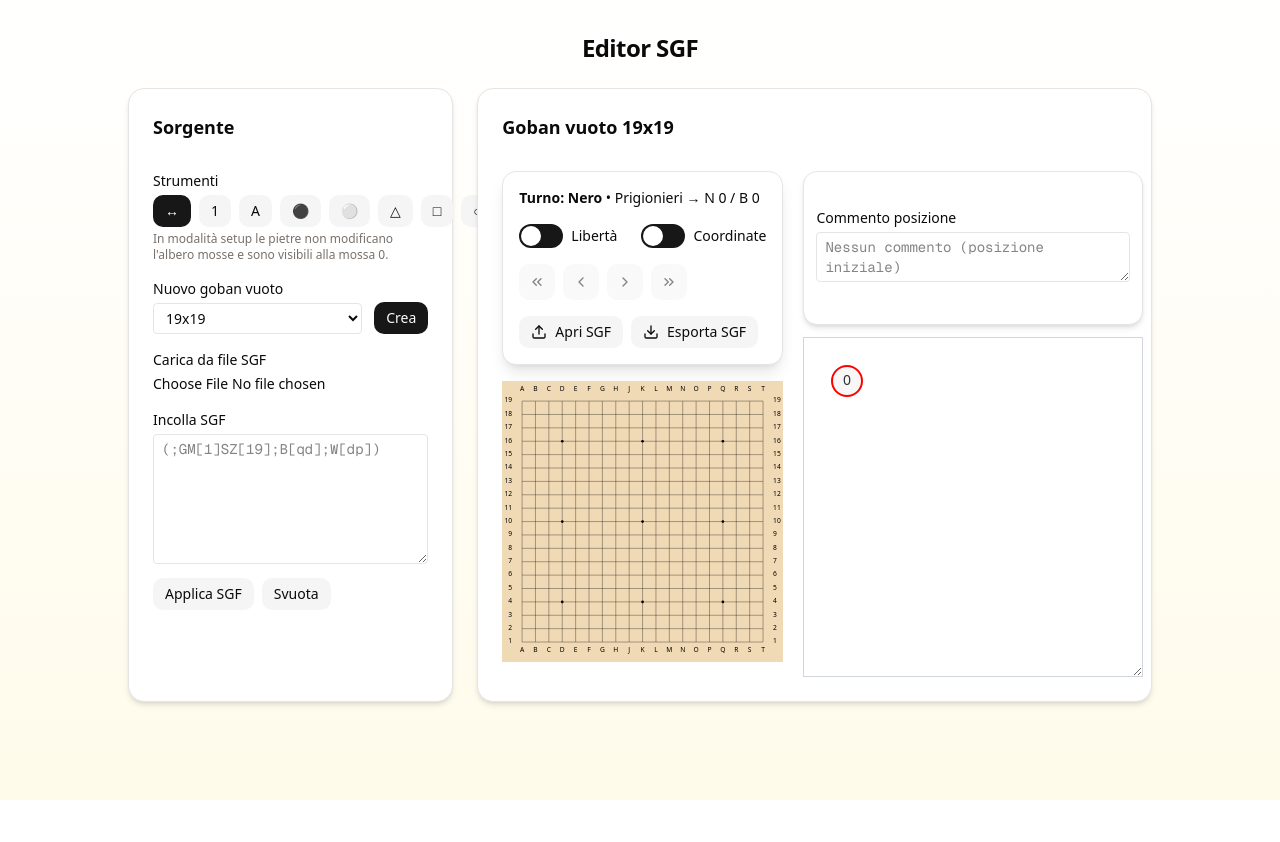
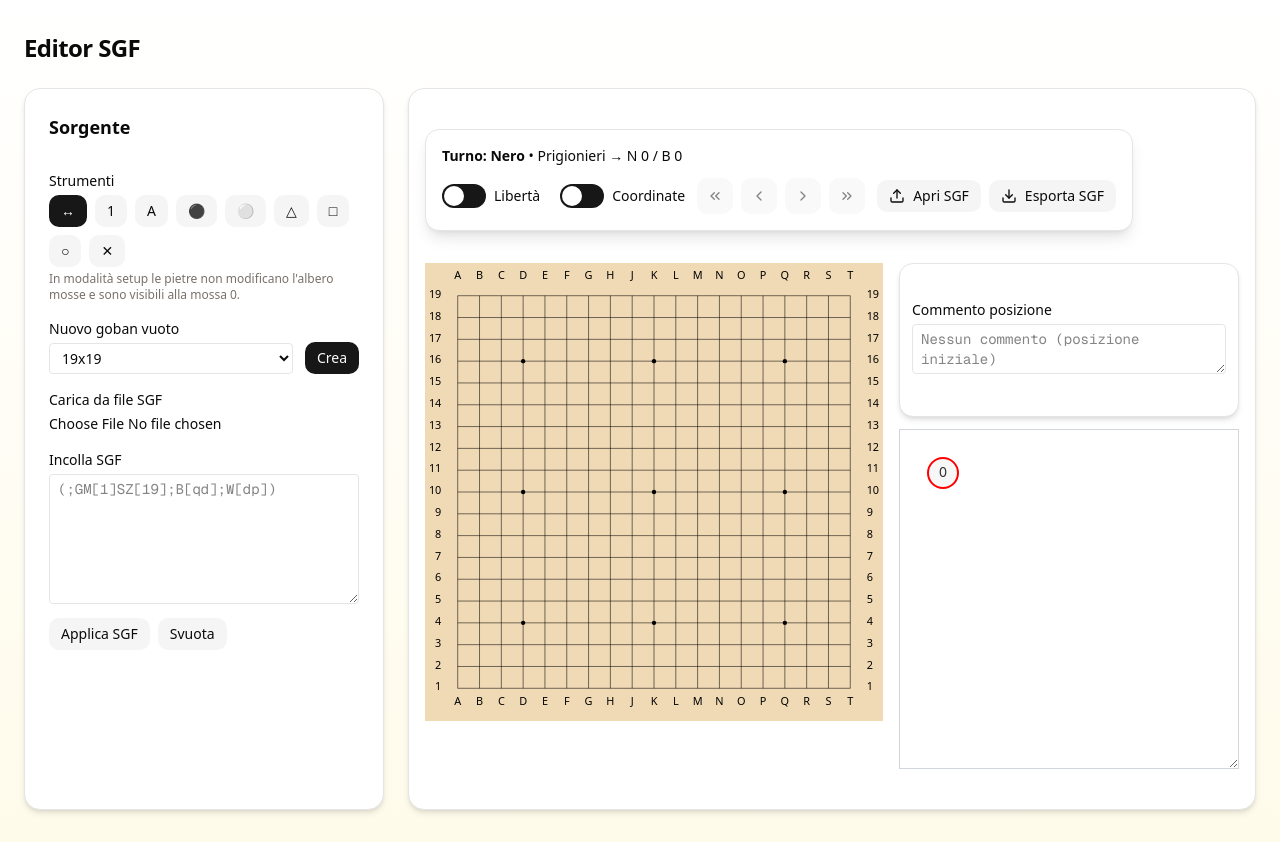
Before and after one commit to Wamba85/ludo-go, a Next.js app: page /editor in a window 1280 px wide. Before the commit the page ends 800 px from the top, so only its background shows below. Built offline with nearby package versions, Linux system fonts and the light colour scheme.

Commit message:
update layout editor

```diff
--- a/src/app/editor/page.tsx
+++ b/src/app/editor/page.tsx
@@ -44,7 +44,6 @@ function nextLetterRank(arr: Label[]): number {
   return max;
 }
 
-type Mode = 'empty' | 'fromSgf';
 type Tool =
   | 'play'
   | 'setupB'
@@ -57,7 +56,6 @@ type Tool =
   | 'labelLET';
 
 export default function SgfEditorPage() {
-  const [mode, setMode] = useState<Mode>('empty');
   const [boardSize, setBoardSize] = useState<number>(19);
   const [sgfText, setSgfText] = useState<string>('');
   const [rev, setRev] = useState(0); // per rimontare Goban quando cambia sorgente
@@ -75,7 +73,6 @@ export default function SgfEditorPage() {
   }, [boardSize]);
 
   const createEmpty = useCallback(() => {
-    setMode('empty');
     setSgfText('');
     setSetup({ size: boardSize, stones: [], toPlay: 1 });
     setLabels([]);
@@ -130,7 +127,6 @@ export default function SgfEditorPage() {
         setLabels([...shapes, ...lbVals]);
       } catch {}
       setSgfText(txt);
-      setMode('fromSgf');
       setRev((r) => r + 1);
       // reset input
       e.currentTarget.value = '';
@@ -180,7 +176,6 @@ export default function SgfEditorPage() {
       });
       setLabels([...shapes, ...lbVals]);
     } catch {}
-    setMode('fromSgf');
     setRev((r) => r + 1);
   }, [sgfText, boardSize]);
 
@@ -343,12 +338,12 @@ export default function SgfEditorPage() {
   );
 
   return (
-    <div className="flex flex-col items-center px-6 py-8 min-h-screen">
+    <div className="flex flex-col px-6 py-8 min-h-screen">
       {header}
 
-      <div className="grid w-full max-w-5xl grid-cols-1 lg:grid-cols-3 gap-6">
+      <div className="grid w-full grid-cols-1 lg:grid-cols-[minmax(300px,360px)_1fr] gap-6">
         {/* Pannello controlli */}
-        <Card className="rounded-2xl shadow-md lg:col-span-1">
+        <Card className="rounded-2xl shadow-md">
           <CardHeader>
             <CardTitle className="text-lg">Sorgente</CardTitle>
           </CardHeader>
@@ -356,7 +351,7 @@ export default function SgfEditorPage() {
             {/* Strumenti */}
             <div>
               <label className="block text-sm mb-1">Strumenti</label>
-              <div className="flex gap-2">
+              <div className="flex flex-wrap gap-2">
                 <Button
                   variant={tool === 'play' ? 'default' : 'secondary'}
                   onClick={() => setTool('play')}
@@ -482,18 +477,10 @@ export default function SgfEditorPage() {
         </Card>
 
         {/* Area editor Goban */}
-        <Card className="rounded-2xl shadow-md lg:col-span-2">
-          <CardHeader>
-            <CardTitle className="text-lg">
-              {mode === 'empty'
-                ? `Goban vuoto ${boardSize}x${boardSize}`
-                : 'SGF caricato'}
-            </CardTitle>
-          </CardHeader>
-          <CardContent>
-            <div className="flex gap-5">
+        <Card className="rounded-2xl shadow-md">
+          <CardContent className="p-4">
             <Goban
-                key={rev}
+              key={`${rev}-${boardSize}`}
               sgfMoves={sgfText}
               BOARD_SIZE={boardSize}
               showMoveTree={true}
@@ -502,7 +489,6 @@ export default function SgfEditorPage() {
               labels={labels}
               onMetaChange={onMetaChange}
             />
-            </div>
           </CardContent>
         </Card>
       </div>
--- a/src/components/goban/goban.tsx
+++ b/src/components/goban/goban.tsx
@@ -136,10 +136,10 @@ export default function Goban({
   }, [state.meta]);
 
   return (
-    <div className="flex gap-5">
-      <div>
+    <div className="flex flex-col gap-4">
+      {/* Header toolbar */}
       <Toolbar
-          {...state} /* nav functions + prisoners */
+        {...state}
         playerTurn={state.currentNode.player === 1 ? 'Bianco' : 'Nero'}
         disableBack={disableBack}
         disableForward={disableForward}
@@ -147,10 +147,13 @@ export default function Goban({
         setShowLiberties={setShowLiberties}
         showCoordinates={showCoordinates}
         setShowCoordinates={setShowCoordinates}
-          onOpenSgf={handleOpenSgf} /* ← nuovo */
+        onOpenSgf={handleOpenSgf}
         onExportSgf={handleExportSgf}
       />
 
+      {/* Body: board left, side column right (stacks on small screens) */}
+      <div className="flex flex-col md:flex-row gap-4 items-start">
+        <div className="flex-1 min-w-0">
           <GobanBoard
             board={state.board}
             currentNode={state.currentNode}
@@ -167,7 +170,10 @@ export default function Goban({
         </div>
 
         {/* Right column: comment panel + move tree */}
-      <div className="flex flex-col gap-3" style={{ width: 'clamp(260px,28vw,340px)' }}>
+        <div
+          className="flex flex-col gap-3"
+          style={{ width: 'clamp(260px,28vw,340px)' }}
+        >
           <Card className="rounded-xl shadow-md">
             <CardContent className="p-3">
               <label className="block text-sm mb-1">Commento posizione</label>
@@ -194,10 +200,12 @@ export default function Goban({
           )}
           {showMoveTree && isTreeTooLarge && (
             <div className="text-xs text-stone-500 mt-2">
-            L&apos;albero delle mosse è molto grande: nascosto per prestazioni.
+              L&apos;albero delle mosse è molto grande: nascosto per
+              prestazioni.
             </div>
           )}
         </div>
       </div>
+    </div>
   );
 }
--- a/src/components/goban/toolbar.tsx
+++ b/src/components/goban/toolbar.tsx
@@ -63,7 +63,7 @@ const Toolbar: React.FC<ToolbarProps> = ({
   const fileId = 'sgf-file-input';
   return (
     <Card className="w-fit p-4 mb-4 shadow-lg">
-      <CardContent className="flex flex-col gap-4 p-0">
+      <CardContent className="flex flex-col gap-3 p-0">
         {/* turno + prigionieri ------------------------------------------------- */}
         <div className="text-sm">
           <span className="font-semibold">Turno:&nbsp;{playerTurn}</span>
@@ -73,8 +73,10 @@ const Toolbar: React.FC<ToolbarProps> = ({
           <span>B&nbsp;{prisoners.white}</span>
         </div>
 
-        {/* toggle ------------------------------------------------------------- */}
-        <div className="flex gap-6">
+        {/* riga combinata: toggle + nav + SGF I/O ---------------------------- */}
+        <div className="flex flex-wrap items-center gap-3">
+          {/* Toggle */}
+          <div className="flex items-center gap-5">
             <label className="flex items-center gap-2 text-sm cursor-pointer select-none">
               <Switch
                 checked={showLiberties}
@@ -93,8 +95,8 @@ const Toolbar: React.FC<ToolbarProps> = ({
             </label>
           </div>
 
-        {/* nav --------------------------------------------------------------- */}
-        <div className="flex gap-2">
+          {/* Nav */}
+          <div className="flex items-center gap-2">
             <Button
               variant="secondary"
               size="icon"
@@ -132,8 +134,9 @@ const Toolbar: React.FC<ToolbarProps> = ({
               <ChevronsRight className="h-4 w-4" />
             </Button>
           </div>
-        {/* SGF I/O ----------------------------------------------------------- */}
-        <div className="flex gap-2">
+
+          {/* SGF I/O */}
+          <div className="flex items-center gap-2">
             <input
               id={fileId}
               type="file"
@@ -156,6 +159,7 @@ const Toolbar: React.FC<ToolbarProps> = ({
               <Download className="h-4 w-4 mr-2" /> Esporta SGF
             </Button>
           </div>
+        </div>
       </CardContent>
     </Card>
   );
```
Lines whose indentation alone changed are shown as unchanged.
